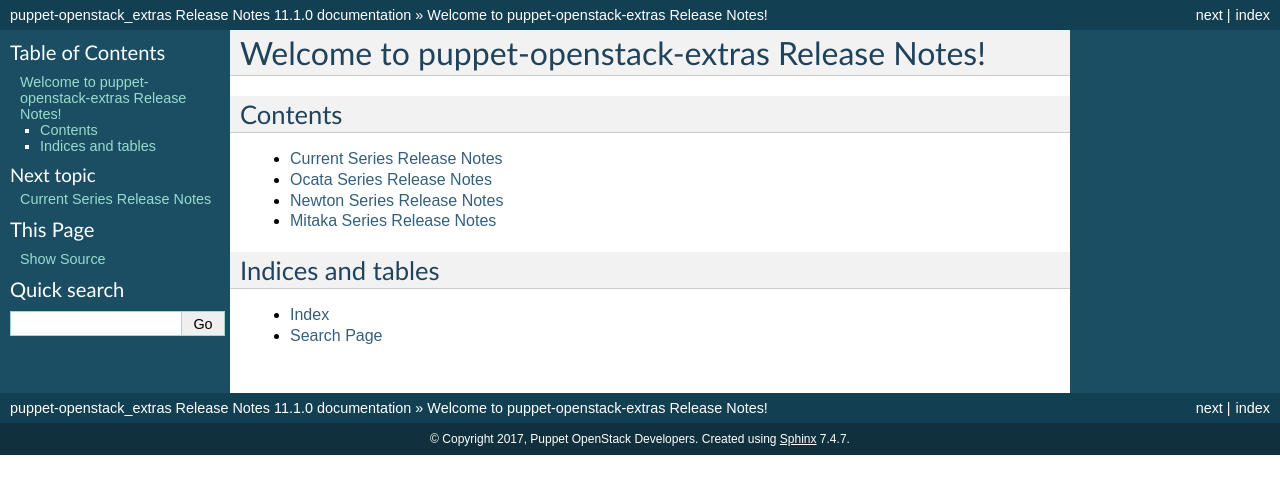
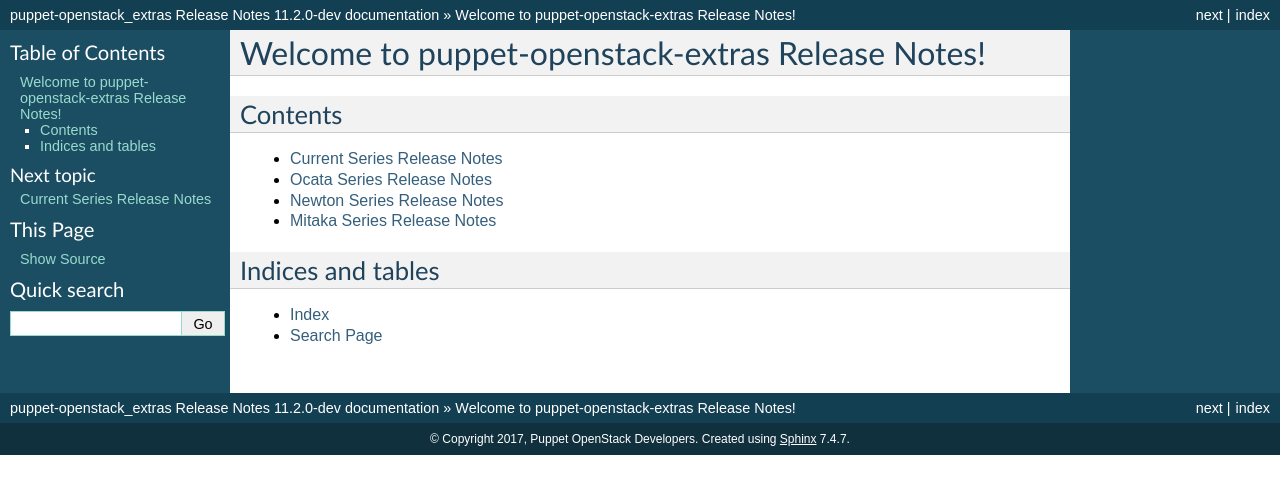
Before and after one commit to openstack/puppet-openstack_extras, a Sphinx documentation site: the page built from releasenotes/source/index.rst, in a window 1280 px wide. Shown: the top 494 px of the page. Built offline with Sphinx 7.4.7, drawn with Linux system fonts in a browser that asks for light colours.

Commit message:
Bump version for Pike M3 Dev
Pike M2 has been released. Prepare version numbers for M3.

Change-Id: Ic28c5fac07a6c4a56180c33bf8a5cf24b7fdf412

```diff
--- a/metadata.json
+++ b/metadata.json
@@ -57,5 +57,5 @@
     ],
     "source": "git://github.com/openstack/puppet-openstack_extras.git",
     "summary": "Puppet OpenStack Extras Module",
-    "version": "11.1.0"
+    "version": "11.2.0-dev"
 }
--- a/releasenotes/source/conf.py
+++ b/releasenotes/source/conf.py
@@ -51,9 +51,9 @@
 # built documents.
 #
 # The short X.Y version.
-version = '11.1.0'
+version = '11.2.0'
 # The full version, including alpha/beta/rc tags.
-release = '11.1.0'
+release = '11.2.0-dev'
 
 # The language for content autogenerated by Sphinx. Refer to documentation
 # for a list of supported languages.
```
